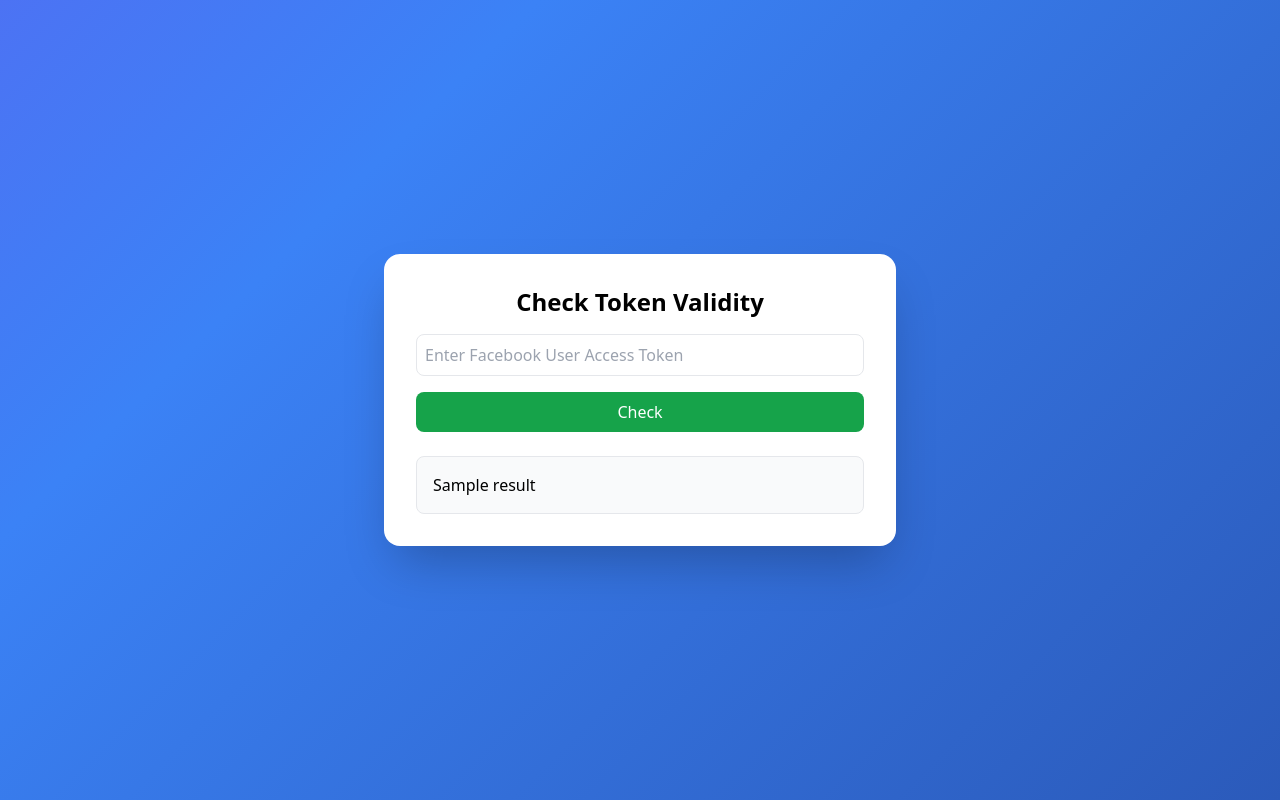
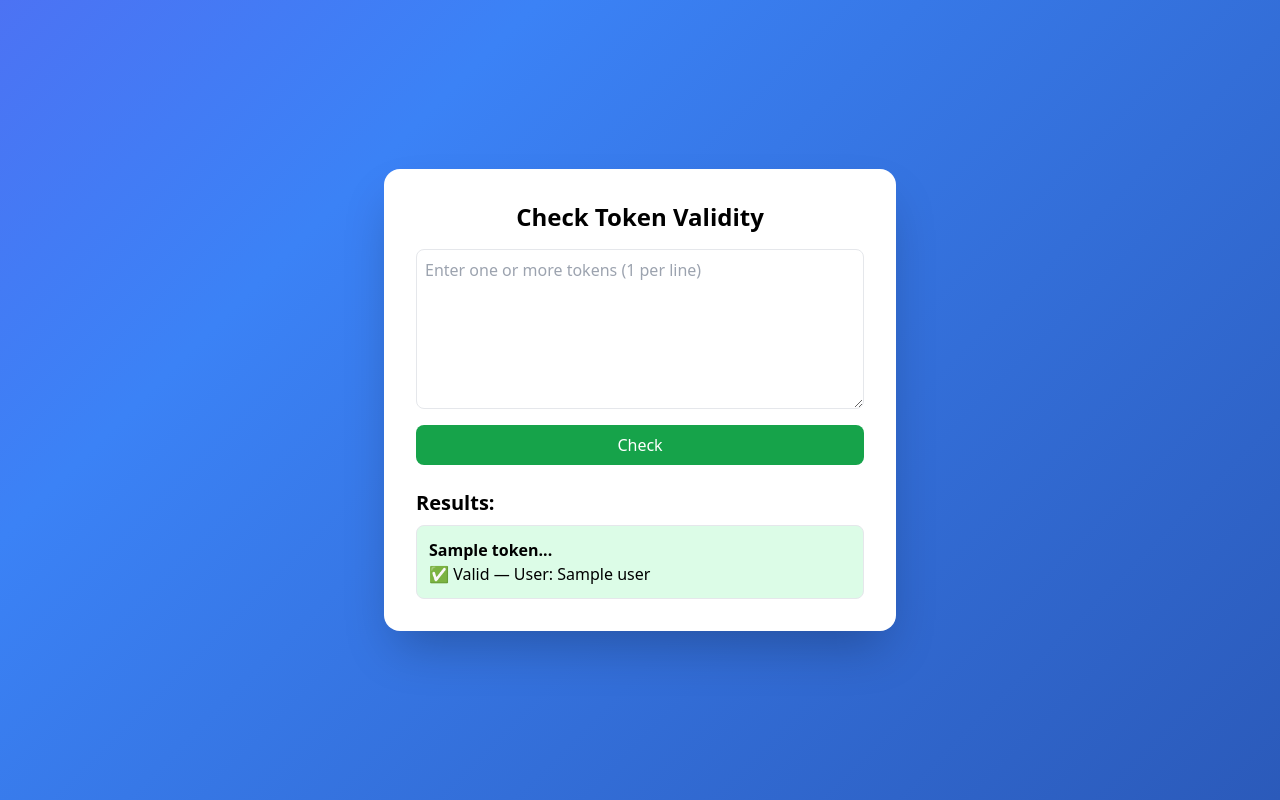
Before and after one commit to Legend-Xaryab/p4ge-7ookenx, a Flask app: template templates/check.html in a window 1280 px wide. Run offline with Flask 3, Linux system fonts and the light colour scheme; the template is opened without the code that fills it: most values are stand-ins (such as "Sample title", 1, 10 or a date in 2020); some libraries are stand-ins or nearby versions.

Commit message:
Update check.html

```diff
--- a/templates/check.html
+++ b/templates/check.html
@@ -3,13 +3,24 @@
 <h1 class="text-2xl font-bold text-center mb-4">Check Token Validity</h1>
 
 <form method="post" class="flex flex-col gap-4">
-  <input type="text" name="token" placeholder="Enter Facebook User Access Token" class="border p-2 rounded-lg" required>
+  <textarea name="tokens" placeholder="Enter one or more tokens (1 per line)"
+            class="border p-2 rounded-lg h-40" required></textarea>
   <button type="submit" class="bg-green-600 text-white p-2 rounded-lg hover:scale-105 transition">Check</button>
 </form>
 
-{% if result %}
-  <div class="mt-6 p-4 border rounded-lg bg-gray-50">
-    {{ result }}
-  </div>
+{% if results %}
+  <h2 class="text-xl font-semibold mt-6">Results:</h2>
+  <ul class="mt-2 space-y-2">
+    {% for r in results %}
+      <li class="p-3 border rounded-lg {% if r.status == 'valid' %}bg-green-100{% else %}bg-red-100{% endif %}">
+        <strong>{{ r.token[:25] }}... </strong><br>
+        {% if r.status == "valid" %}
+          ✅ Valid — User: {{ r.user }}
+        {% else %}
+          ❌ Invalid — {{ r.error }}
+        {% endif %}
+      </li>
+    {% endfor %}
+  </ul>
 {% endif %}
 {% endblock %}
```
